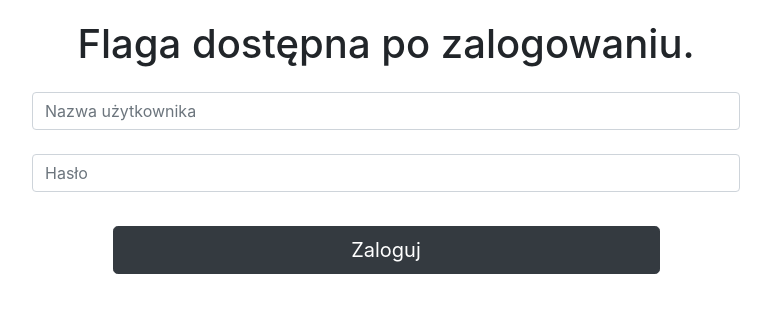
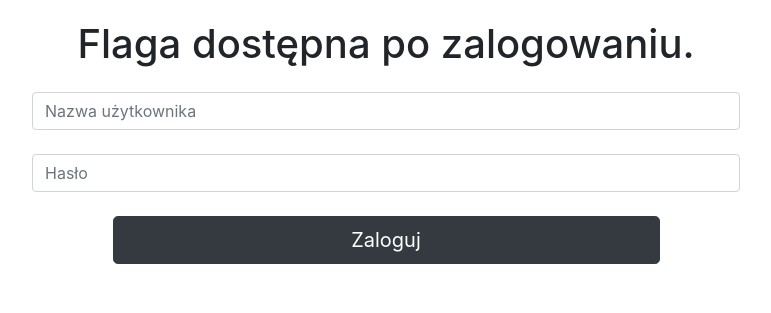
Before and after one commit to putrequest/PUTcyberConf-WEB-Ctf, a Flask app: page /level2 in a window 1280 px wide. Shown: the part 56-369 px from the top of the page, without its empty margins (254-1025 px from the left). Run offline with Flask 2, Linux system fonts and the light colour scheme; some libraries are stand-ins or nearby versions.

Commit message:
Update main.css

```diff
--- a/app/static/css/main.css
+++ b/app/static/css/main.css
@@ -2,7 +2,7 @@
  * Login: putrequest
  */
 
- .navbar {
+.navbar {
   margin-bottom: 20px;
 }
 
@@ -13,11 +13,6 @@
   padding: 14px 28px;
   font-size: 16px;
   cursor: pointer;
-}
-
-.level2 {
-margin-top: 10px;
-margin-bottom: 10px;
 }
 
 body {
```
